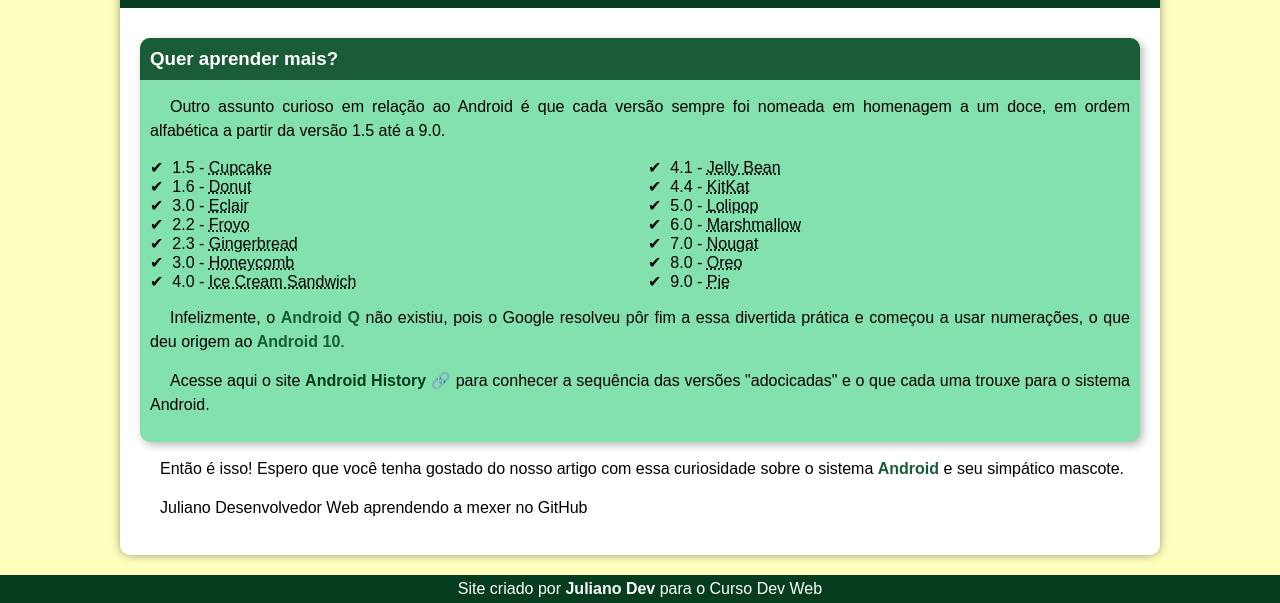
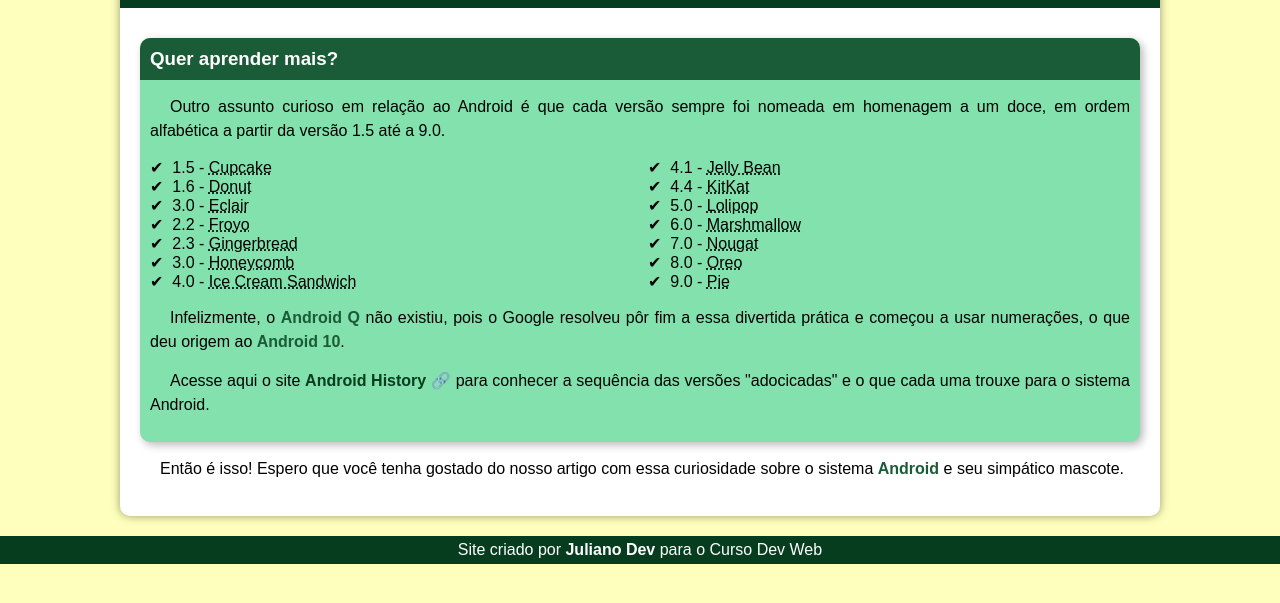
Before and after one commit to julianomouradev/projeto-android, a plain HTML site: page index.html in a window 1280 px wide. Shown: the part 2301-2904 px from the top of the page. After the commit the page ends 2865 px from the top, so only its background shows below. Drawn offline with Linux system fonts and the light colour scheme.

Commit message:
Update index.html

```diff
--- a/index.html
+++ b/index.html
@@ -92,8 +92,6 @@
 
       <p>Então é isso! Espero que você tenha gostado do nosso artigo com essa curiosidade sobre o sistema <strong>Android</strong> e seu simpático mascote.</p>
 
-      <p>Juliano Desenvolvedor Web aprendendo a mexer no GitHub</p>
-
       </article>
     </main>
 
```
